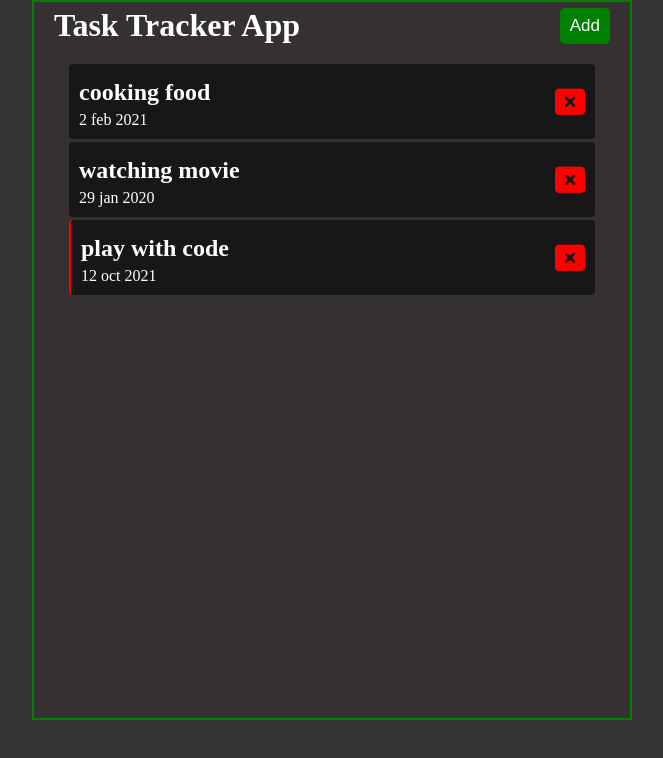
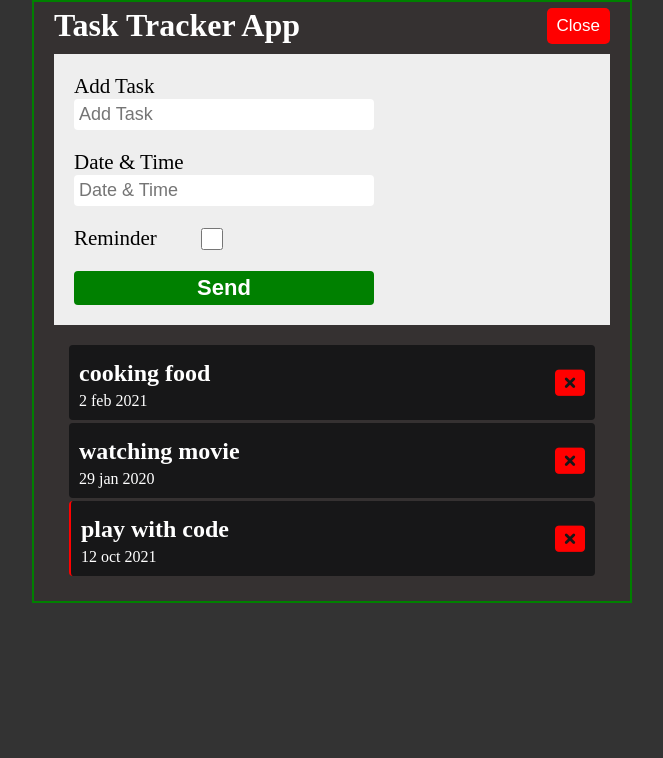
Before and after one commit to ahmedabukar01/Task-tracker-Practice, a React (Create React App) app: page / in a window 1280 px wide. Both pictures are taken after a click on the button "Add". Shown: the top 758 px of the page, without its empty margins (308-971 px from the left). Built offline with nearby package versions, Linux system fonts and the light colour scheme.

Commit message:
initial commit

```diff
--- a/src/App.js
+++ b/src/App.js
@@ -1,8 +1,10 @@
 import Header from './components/Header'
 import Tasks from './components/Tasks'
 import {useState} from 'react'
+import AddTask from './components/AddTask'
 
 function App() {
+  const [showTask,setShowTask] = useState(false);
   const [tasks,setTasks] = useState([
     {
       id:1,
@@ -35,7 +37,8 @@ function App() {
   }
   return (
     <div className="container">
-     <Header />
+     <Header setShowTask={setShowTask} showTask={showTask}/>
+     {showTask && <AddTask />}
      {tasks.length>0 ? <Tasks tasks={tasks} toggleReminder={toggleReminder}
      deleteTask={deleteTask}/>: (<p className="no-tasks">Sorry no Tasks to show</p>)}
     </div>
--- /dev/null
+++ b/src/components/AddTask.js
@@ -0,0 +1,23 @@
+import React from 'react'
+
+const AddTask = () => {
+    return (
+        <form className="add-task">
+            <div className="input-field">
+                <label>Add Task</label>
+                <input type="text" placeholder="Add Task" />
+            </div>
+            <div className="input-field">
+                <label>Date & Time</label>
+                <input type="text" placeholder="Date & Time" />
+            </div>
+            <div className="input-field checkbox">
+                <label>Reminder</label>
+                <input type="checkbox"/>
+            </div>
+            <input type="submit" value="Send" />
+        </form>
+    )
+}
+
+export default AddTask
--- a/src/components/Buttons.js
+++ b/src/components/Buttons.js
@@ -1,9 +1,11 @@
 import React from 'react'
 import PropTypes from 'prop-types'
 
-export const Buttons = ({text,color}) => {
+export const Buttons = ({text,color,onClick}) => {
     return (
-        <button style={{backgroundColor:color}}>{text}</button>
+        <button style={{backgroundColor:color}}
+        onClick={onClick}
+        >{text}</button>
     )
 }
 
--- a/src/components/Header.js
+++ b/src/components/Header.js
@@ -1,10 +1,13 @@
 import Buttons from './Buttons'
 
-const Header = ()=>{
+const Header = ({setShowTask,showTask})=>{
+    const testing = ()=>{
+        setShowTask(!showTask)
+    }
     return(
         <header className="header">
             <h1>Task Tracker App</h1>
-            <Buttons text="Add" color="green"/>
+            <Buttons onClick={testing} text={showTask? 'Close':'Add'} color={showTask? 'red': 'green'}/>
         </header>
     )
 }
--- a/src/index.css
+++ b/src/index.css
@@ -9,7 +9,6 @@ body{
 .container{
   border:2px solid green;
   width:600px;
-  height: 90vh;
   background:rgb(53, 49, 49);
   padding: 5px 20px;
   margin: auto;
@@ -65,3 +64,47 @@ button{
   margin-top:20px;
   font-size: 24px;
 }
+.add-task{
+  background:#eee;
+  padding:20px;
+  margin-top: 10px;
+}
+.add-task .input-field{
+  margin-bottom: 20px;
+  font-size: 20px;
+}
+.add-task label{
+  font-size: 21px;
+}
+.add-task input[type="text"]{
+  display: block;
+  border:none;
+  padding:5px;
+  border-radius: 4px;
+  width:300px;
+  color:blueviolet;
+  outline:none;
+  font-size: 18px;
+}
+.checkbox{
+  display: flex;
+  align-items: center;
+}
+.add-task input[type="checkbox"]{
+  margin-left:40px;
+  width:30px;
+  height: 22px;
+  cursor: pointer;
+}
+input[type="submit"]{
+  display: block;
+  border:none;
+  background:green;
+  color:#fff;
+  width:300px;
+  font-size: 22px;
+  font-weight: 600;
+  border-radius: 4px;
+  padding:4px 0;
+  cursor:pointer;
+}
```
